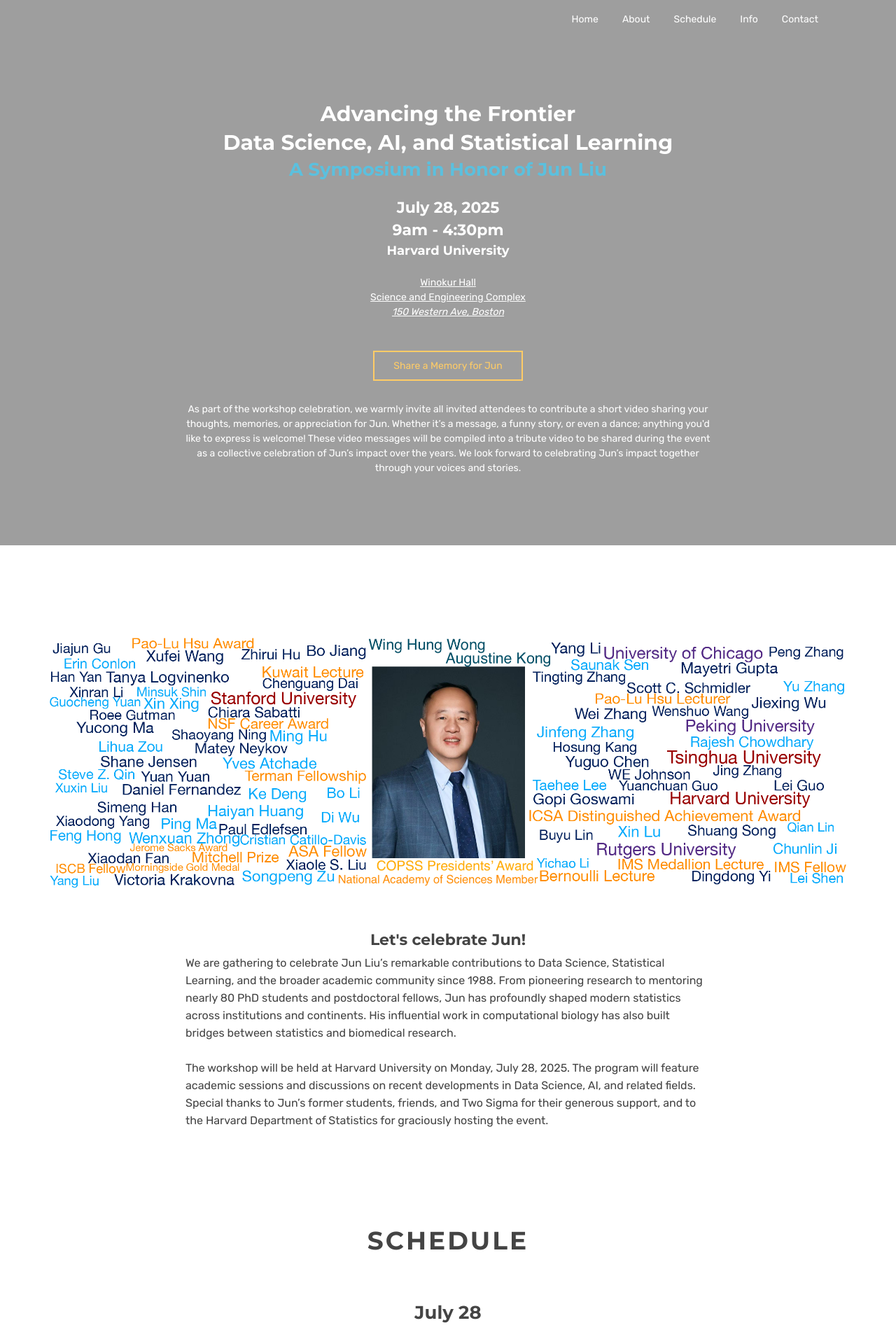
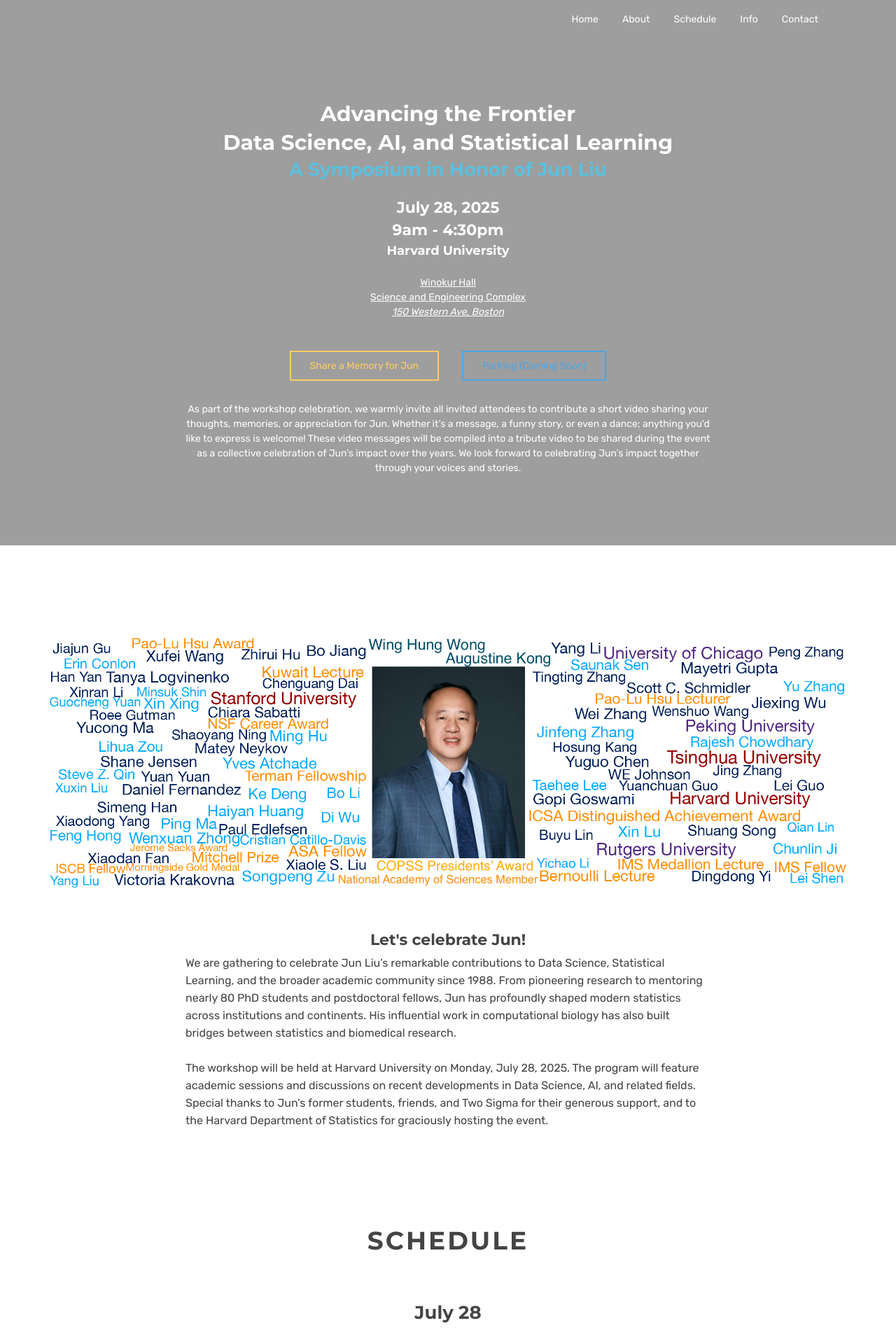
Before and after one commit to cccfran/junliu-workshop, a Jekyll site: the page built from index.html, in a window 1280 px wide. Shown: the top 1920 px of the page at 70% size. Built offline with Jekyll 4.4.1, drawn with Linux system fonts in a browser that asks for light colours; nearby versions of some CDN libraries; library files that are not in the unit come from our copies; some of the changed lines change nothing that is shown.

Commit message:
add parking button

```diff
--- a/index.html
+++ b/index.html
@@ -89,7 +89,7 @@
                   </div> -->
                   <br>
                   <a target="_blank" href="https://forms.gle/wMvKawqwQcBJDyR68" class="btn std-btn btn-warning animated fadeInUp">Share a Memory for Jun</a>
-                  <!-- <a target="_blank" href="https://forms.gle/sYje81uHnpMtMJFy5" class="btn std-btn btn-info animated fadeInUp">Parking for 28th</a> -->
+                  <a target="_blank" href="#parking" class="btn std-btn btn-info animated fadeInUp">Parking (Coming Soon)</a>
 
                   <!-- <a href="" class="btn std-btn btn-info btn-common animated fadeInUp">More Later</a> -->
 
@@ -241,7 +241,7 @@
                   </tr>
                 </table>
                 <div class="row-spacer"></div>
-                <h3>Parking</h3>
+                <h3 id="parking">Parking</h3>
                 <p>(Parking information coming soon!)</p>
               </div>
               <div class="row-spacer"></div>
```
